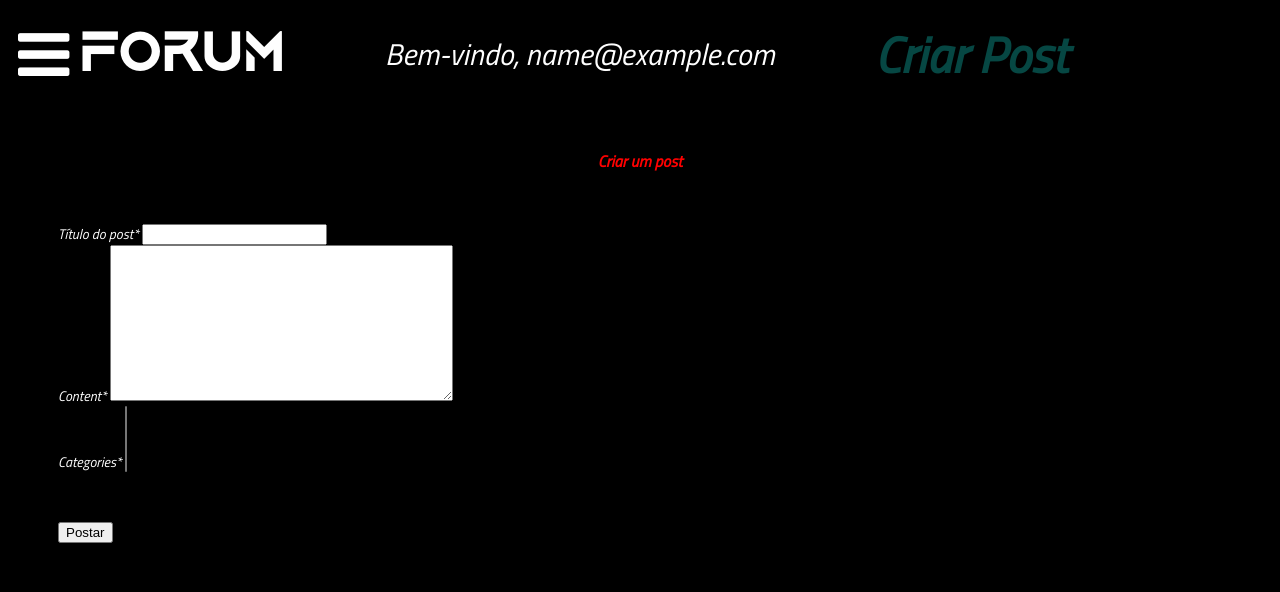
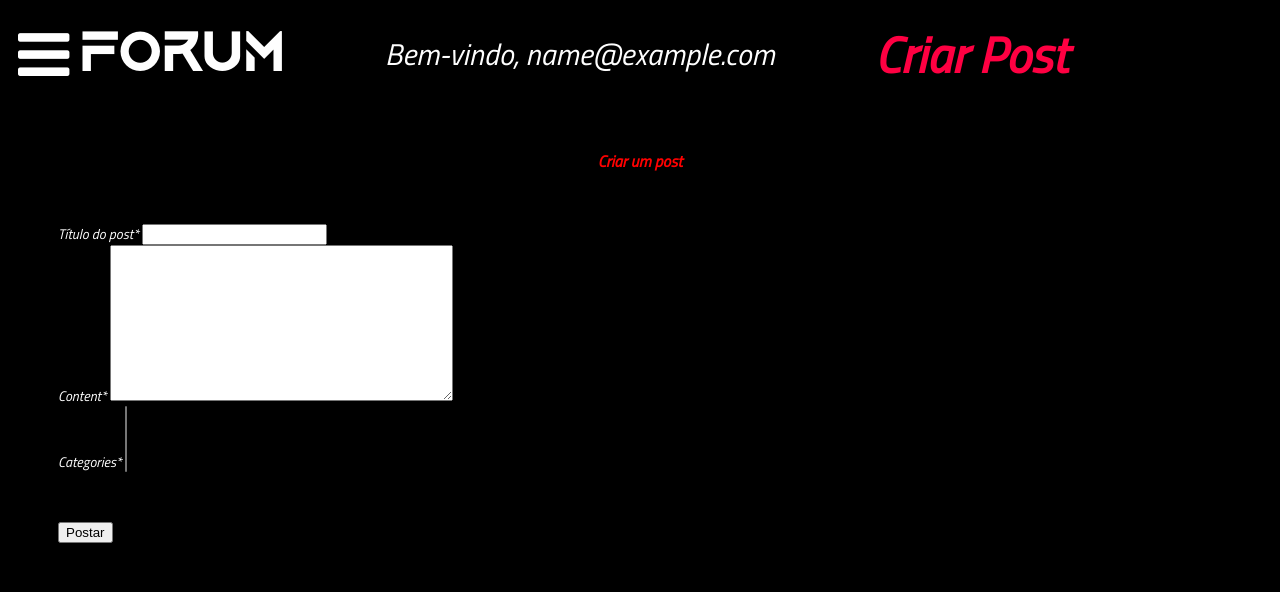
Before and after one commit to matheusfogolin/Forums, a Django app: page /create_post in a window 1280 px wide. Shown: the top 592 px of the page. Run offline with Django 5.2, Linux system fonts and the light colour scheme; the visitor is signed in with stand-in values (Sample User, id 1); data that the repository does not hold is empty; some libraries are stand-ins or nearby versions.

Commit message:
úpdate readme

```diff
--- a/static/style.css
+++ b/static/style.css
@@ -13,7 +13,7 @@ html{
 }
 
 a{
-    color:#064743;
+    color:#FF0042;
     font-weight: bolder;
     text-decoration: none;
 }
```
Also changed, not shown: README.md, 1 other file.
